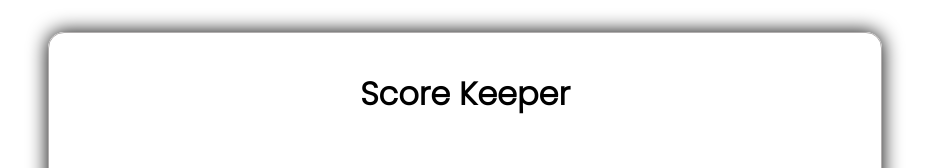
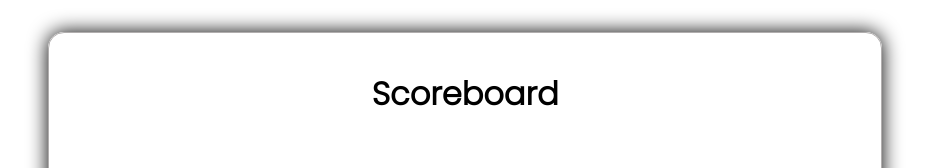
Before and after one commit to KDoman/Score-Keeper--repo, a plain HTML site: page index.html in a window 1280 px wide. Shown: the part 133-301 px from the top of the page, without its empty margins (170-1099 px from the left). Drawn offline with Linux system fonts and the light colour scheme.

Commit message:
Update h1

```diff
--- a/index.html
+++ b/index.html
@@ -14,7 +14,7 @@
 <body>
     <main>
         <div id="ScoreKeeperH1">
-            <h1>Score Keeper</h1>
+            <h1>Scoreboard</h1>
         </div>
         <div id="score">
             <div class="scorePlayer">
```
